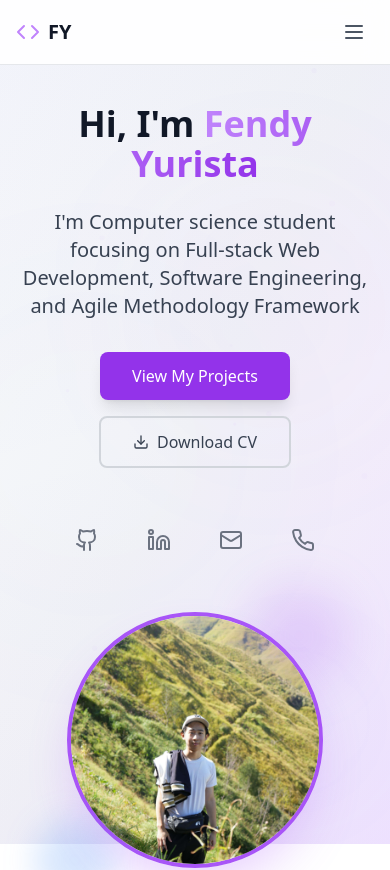
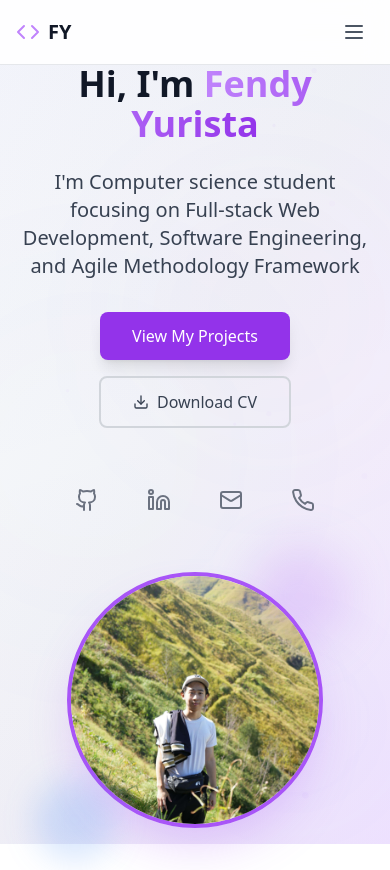
Before and after one commit to FendyY28/PortfolioWeb, a React (Vite) app: page / in a window 390 px wide. Shown: the top 870 px of the page. Built offline with nearby package versions, Linux system fonts and the light colour scheme.

Commit message:
fixed mobile issue

```diff
--- a/src/pages/Home.tsx
+++ b/src/pages/Home.tsx
@@ -20,7 +20,7 @@ const Home: React.FC = () => {
             initial={{ opacity: 0, y: 30 }}
             animate={{ opacity: 1, y: 0 }}
             transition={{ duration: 0.8 }}
-            className="grid lg:grid-cols-2 gap-12 items-center justify-items-center"
+            className="grid lg:grid-cols-2 gap-12 items-center justify-items-center pb-20 sm:pb-0"
           >
             {/* Left Side - Text Content */}
             <div className="text-center lg:text-left lg:justify-self-end lg:pr-12">
```
